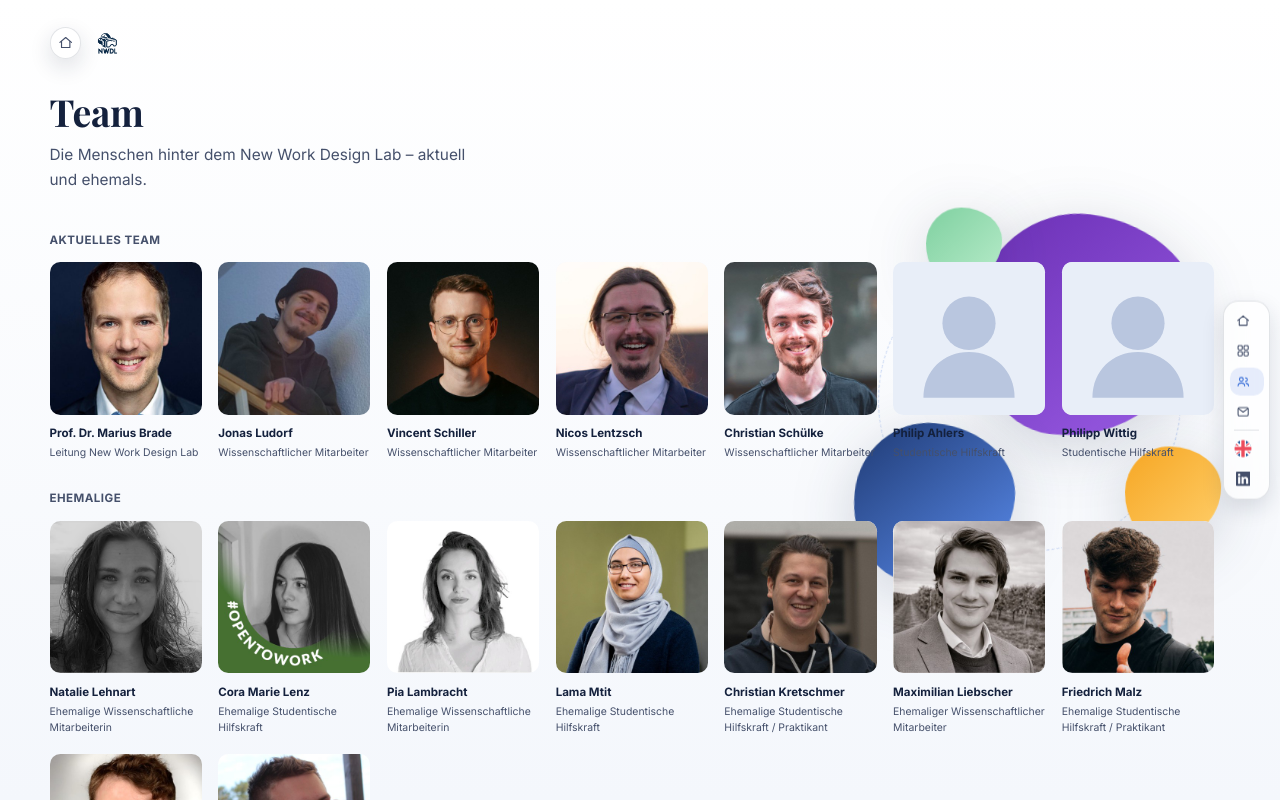
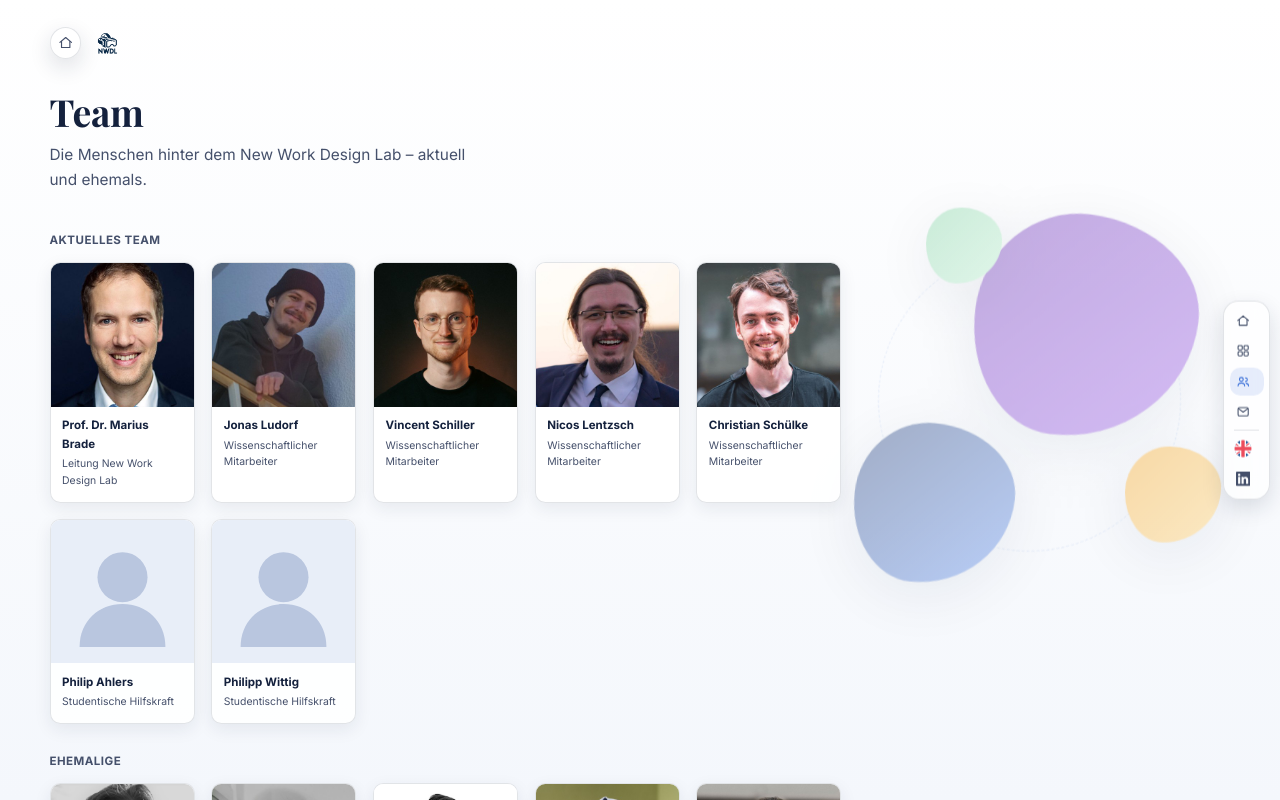
Before and after one commit to NewWorkDesignLab/website, a Next.js app: page /team in a window 1280 px wide. Built offline with nearby package versions, Linux system fonts and the light colour scheme; a web font is replaced by a local one.

Commit message:
project seite

```diff
--- a/src/app/projects/[slug]/ProjectDetail.tsx
+++ b/src/app/projects/[slug]/ProjectDetail.tsx
@@ -40,7 +40,7 @@ export function ProjectDetail({ project }: { project: Project }) {
               alt=""
               fill
               priority
-              sizes="(max-width: 980px) 100vw, 50rem"
+              sizes="(max-width: 980px) 100vw, 72rem"
             />
           </div>
 
--- a/src/styles/globals.css
+++ b/src/styles/globals.css
@@ -444,6 +444,12 @@ button {
   pointer-events: none;
 }
 
+/* Auf Inhaltsseiten treten die Blobs hinter den Inhalt zurück (zarter Akzent);
+   die Startseite behält ihre volle Leuchtkraft. */
+.placeholder--page .bg-visual {
+  opacity: 0.4;
+}
+
 .blob {
   position: absolute;
   border-radius: 46% 54% 60% 40% / 48% 42% 58% 52%;
@@ -798,7 +804,7 @@ button {
   position: relative;
   z-index: 3;
   width: 100%;
-  max-width: 50rem;
+  max-width: 72rem;
   display: flex;
   flex-direction: column;
   gap: 1.5rem;
@@ -963,6 +969,7 @@ button {
   position: relative;
   z-index: 2;
   width: 100%;
+  max-width: 72rem;
   margin-bottom: 2.5rem;
   display: flex;
   flex-direction: column;
@@ -981,32 +988,32 @@ button {
 
 .team-grid {
   display: grid;
-  grid-template-columns: repeat(auto-fill, minmax(12rem, 1fr));
+  grid-template-columns: repeat(auto-fill, minmax(13rem, 1fr));
   gap: 1.5rem;
 }
 
 .team-card {
   display: flex;
   flex-direction: column;
-  gap: 0.9rem;
   margin: 0;
   text-align: left;
+  background: rgba(255, 255, 255, 0.88);
+  border: 1px solid var(--border);
+  border-radius: var(--corner);
+  overflow: hidden;
+  box-shadow: 0 0.5rem 1.5rem rgba(20, 33, 61, 0.08);
+  transition: transform 0.2s ease, box-shadow 0.2s ease;
 }
 
-a.team-card {
-  transition: transform 0.2s ease;
-}
-
-a.team-card:hover {
-  transform: translateY(-3px);
+.team-card:hover {
+  transform: translateY(-4px);
+  box-shadow: 0 1rem 2.25rem rgba(20, 33, 61, 0.16);
 }
 
 .team-photo {
   position: relative;
   width: 100%;
   aspect-ratio: 1 / 1;
-  border-radius: var(--corner);
-  overflow: hidden;
   background: var(--bg-soft);
 }
 
@@ -1017,7 +1024,8 @@ a.team-card:hover {
 .team-caption {
   display: flex;
   flex-direction: column;
-  gap: 0.2rem;
+  gap: 0.25rem;
+  padding: 0.9rem 1.05rem 1.1rem;
 }
 
 .team-name {
```
